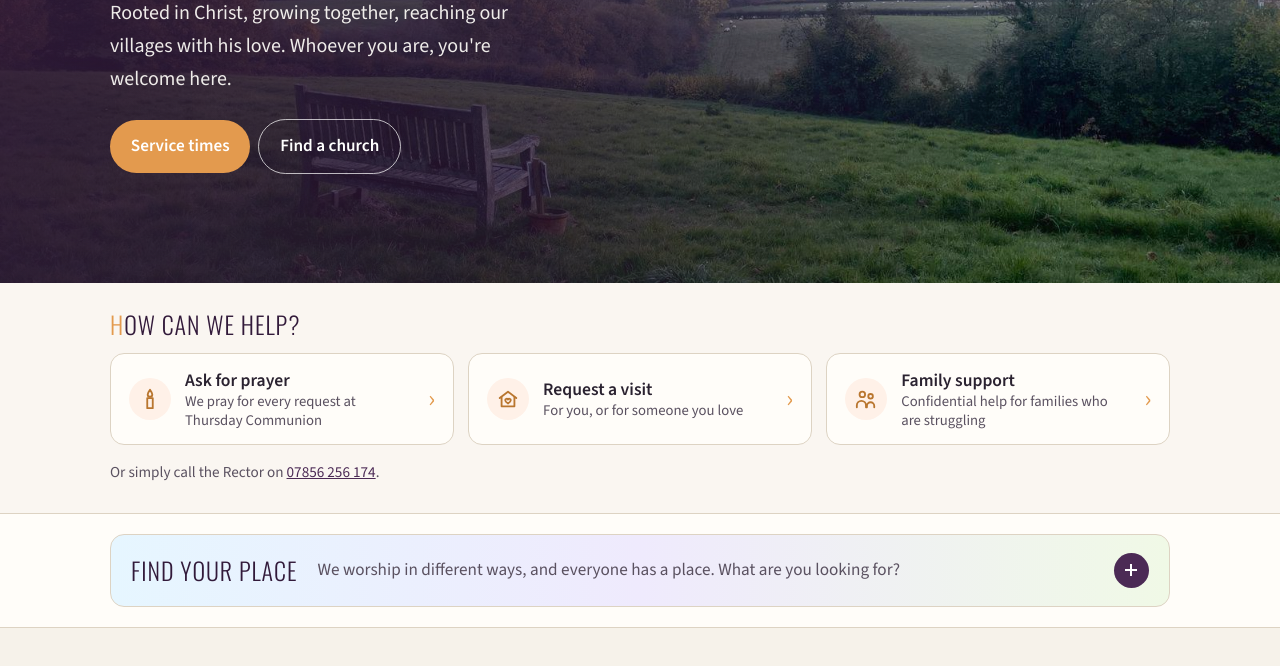
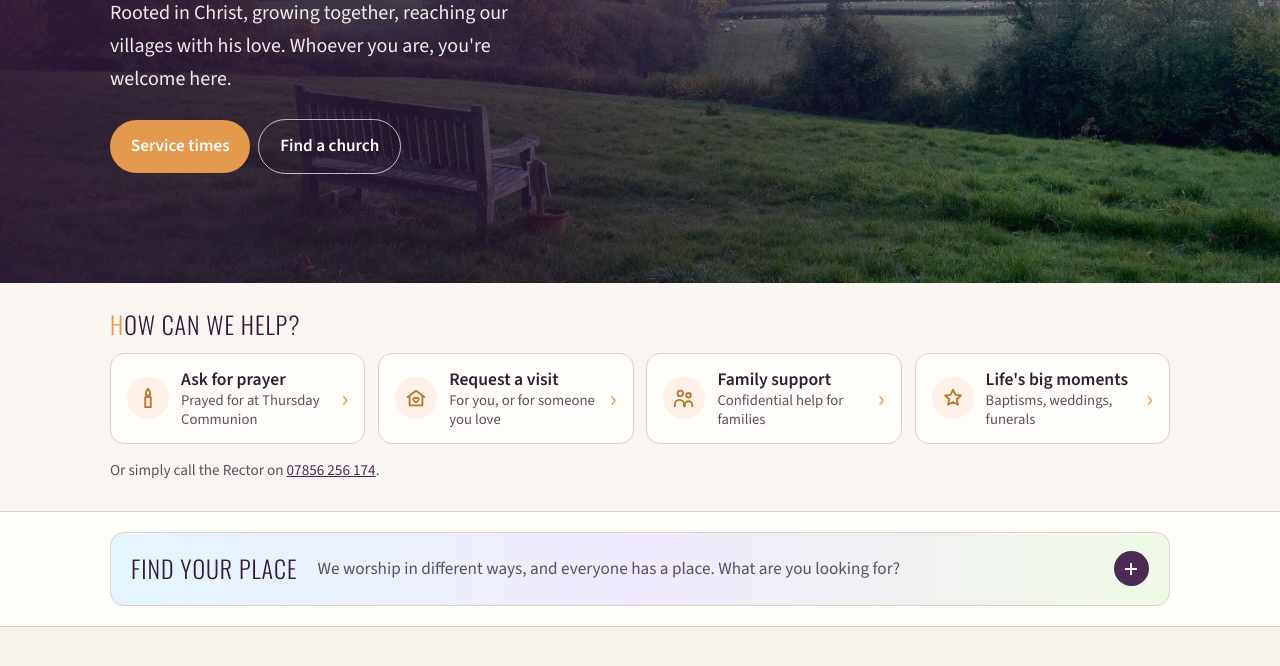
Before and after one commit to revthomaspelham-cloud/burwash-benefice, a plain HTML site: page docs/index.html in a window 1280 px wide. Shown: the part 418-1084 px from the top of the page. Drawn offline with nearby package versions, Linux system fonts and the light colour scheme.

Commit message:
Help strip: add 'Life's big moments' tile linking to the home page section
Co-Authored-By: Claude Opus 5.5 <noreply@anthropic.com>
Claude-Session: https://claude.ai/code/session_01Uvf1CTbCn86qdiZs1vFMeJ

```diff
--- a/docs/index.html
+++ b/docs/index.html
@@ -45,9 +45,10 @@
   <div class="wrap">
     <h2 id="help-title" class="help-title">How can we help?</h2>
     <div class="help-grid">
-      <a class="help-tile" href="prayer.html"><span class="icon"><svg viewBox="0 0 24 24" fill="none" stroke="currentColor" stroke-width="2" stroke-linecap="round" stroke-linejoin="round"><path d="M12 2c1.5 2 2.5 3.4 2.5 5a2.5 2.5 0 0 1-5 0C9.5 5.4 10.5 4 12 2z"/><path d="M9 11h6v11H9z"/></svg></span><span class="txt"><strong>Ask for prayer</strong><span>We pray for every request at Thursday Communion</span></span></a>
+      <a class="help-tile" href="prayer.html"><span class="icon"><svg viewBox="0 0 24 24" fill="none" stroke="currentColor" stroke-width="2" stroke-linecap="round" stroke-linejoin="round"><path d="M12 2c1.5 2 2.5 3.4 2.5 5a2.5 2.5 0 0 1-5 0C9.5 5.4 10.5 4 12 2z"/><path d="M9 11h6v11H9z"/></svg></span><span class="txt"><strong>Ask for prayer</strong><span>Prayed for at Thursday Communion</span></span></a>
       <a class="help-tile" href="get-involved.html#pastoral"><span class="icon"><svg viewBox="0 0 24 24" fill="none" stroke="currentColor" stroke-width="2" stroke-linecap="round" stroke-linejoin="round"><path d="M3 11l9-7 9 7"/><path d="M5 10v10h14V10"/><path d="M12 17s-3-1.8-3-3.6A1.6 1.6 0 0 1 12 12.5a1.6 1.6 0 0 1 3 .9c0 1.8-3 3.6-3 3.6z"/></svg></span><span class="txt"><strong>Request a visit</strong><span>For you, or for someone you love</span></span></a>
-      <a class="help-tile" href="family-support.html"><span class="icon"><svg viewBox="0 0 24 24" fill="none" stroke="currentColor" stroke-width="2" stroke-linecap="round" stroke-linejoin="round"><circle cx="8" cy="7" r="3"/><circle cx="17" cy="9" r="2.5"/><path d="M2 21v-2a5 5 0 0 1 10 0v2M13 21v-1.5a4 4 0 0 1 8 0V21"/></svg></span><span class="txt"><strong>Family support</strong><span>Confidential help for families who are struggling</span></span></a>
+      <a class="help-tile" href="family-support.html"><span class="icon"><svg viewBox="0 0 24 24" fill="none" stroke="currentColor" stroke-width="2" stroke-linecap="round" stroke-linejoin="round"><circle cx="8" cy="7" r="3"/><circle cx="17" cy="9" r="2.5"/><path d="M2 21v-2a5 5 0 0 1 10 0v2M13 21v-1.5a4 4 0 0 1 8 0V21"/></svg></span><span class="txt"><strong>Family support</strong><span>Confidential help for families</span></span></a>
+      <a class="help-tile" href="#big-moments"><span class="icon"><svg viewBox="0 0 24 24" fill="none" stroke="currentColor" stroke-width="2" stroke-linecap="round" stroke-linejoin="round"><path d="M12 3l2.6 5.6 6 .7-4.5 4.1 1.2 6L12 16.4 6.7 19.4l1.2-6L3.4 9.3l6-.7z"/></svg></span><span class="txt"><strong>Life's big moments</strong><span>Baptisms, weddings, funerals</span></span></a>
     </div>
     <p class="help-foot">Or simply call the Rector on <a href="tel:+447856256174">07856 256 174</a>.</p>
   </div>
@@ -137,7 +138,7 @@
 
 <section class="block">
   <div class="wrap grid-2">
-    <div>
+    <div id="big-moments">
       <h2>Life's big moments</h2>
       <p>We'd be glad to help you mark the important moments of life in one of our churches.</p>
       <div class="feature"><div class="icon"><svg viewBox="0 0 24 24" fill="none" stroke="currentColor" stroke-width="2"><path d="M12 3c3 4 5 6.5 5 9.5a5 5 0 0 1-10 0C7 9.5 9 7 12 3z"/></svg></div><div><h3><a href="baptism.html">Baptism &amp; confirmation</a></h3><p>Welcoming a child, or yourself, into the family of the Church.</p></div></div>
--- a/docs/style.css
+++ b/docs/style.css
@@ -271,8 +271,8 @@ a.inv:hover{box-shadow:0 10px 24px rgba(50,26,58,.1);color:var(--ink)}
 /* Home: "How can we help?" strip */
 .help-strip{background:#faf6f1;border-bottom:1px solid var(--line);padding:1.75rem 0}
 .help-title{font-size:1.5rem;margin:0 0 1rem}
-.help-grid{display:grid;grid-template-columns:repeat(auto-fit,minmax(250px,1fr));gap:.9rem}
-.help-tile{display:flex;align-items:center;gap:.9rem;background:var(--white);border:1px solid var(--line);border-radius:var(--radius);padding:.9rem 1.1rem;text-decoration:none;color:var(--ink);transition:transform .15s,box-shadow .15s}
+.help-grid{display:grid;grid-template-columns:repeat(auto-fit,minmax(240px,1fr));gap:.8rem}
+.help-tile{display:flex;align-items:center;gap:.75rem;background:var(--white);border:1px solid var(--line);border-radius:var(--radius);padding:.85rem 1rem;text-decoration:none;color:var(--ink);transition:transform .15s,box-shadow .15s}
 .help-tile:hover{transform:translateY(-2px);box-shadow:0 10px 24px rgba(50,26,58,.1);color:var(--ink)}
 .help-tile .icon{flex:none;width:42px;height:42px;border-radius:50%;background:var(--stone-2);color:var(--plum);display:flex;align-items:center;justify-content:center}
 .help-tile .icon svg{width:22px;height:22px}
@@ -297,3 +297,4 @@ a.inv:hover{box-shadow:0 10px 24px rgba(50,26,58,.1);color:var(--ink)}
 .site-form button{justify-self:start;border:0;cursor:pointer;font:inherit}
 .form-msg{padding:1rem 1.25rem;border-radius:var(--radius);background:var(--white);border:1px solid var(--line);border-left:4px solid var(--gold)}
 .form-error{color:#9b2c2c;font-weight:600;margin:0}
+#big-moments{scroll-margin-top:110px}
--- a/src/style.css
+++ b/src/style.css
@@ -271,8 +271,8 @@ a.inv:hover{box-shadow:0 10px 24px rgba(50,26,58,.1);color:var(--ink)}
 /* Home: "How can we help?" strip */
 .help-strip{background:#faf6f1;border-bottom:1px solid var(--line);padding:1.75rem 0}
 .help-title{font-size:1.5rem;margin:0 0 1rem}
-.help-grid{display:grid;grid-template-columns:repeat(auto-fit,minmax(250px,1fr));gap:.9rem}
-.help-tile{display:flex;align-items:center;gap:.9rem;background:var(--white);border:1px solid var(--line);border-radius:var(--radius);padding:.9rem 1.1rem;text-decoration:none;color:var(--ink);transition:transform .15s,box-shadow .15s}
+.help-grid{display:grid;grid-template-columns:repeat(auto-fit,minmax(240px,1fr));gap:.8rem}
+.help-tile{display:flex;align-items:center;gap:.75rem;background:var(--white);border:1px solid var(--line);border-radius:var(--radius);padding:.85rem 1rem;text-decoration:none;color:var(--ink);transition:transform .15s,box-shadow .15s}
 .help-tile:hover{transform:translateY(-2px);box-shadow:0 10px 24px rgba(50,26,58,.1);color:var(--ink)}
 .help-tile .icon{flex:none;width:42px;height:42px;border-radius:50%;background:var(--stone-2);color:var(--plum);display:flex;align-items:center;justify-content:center}
 .help-tile .icon svg{width:22px;height:22px}
@@ -297,3 +297,4 @@ a.inv:hover{box-shadow:0 10px 24px rgba(50,26,58,.1);color:var(--ink)}
 .site-form button{justify-self:start;border:0;cursor:pointer;font:inherit}
 .form-msg{padding:1rem 1.25rem;border-radius:var(--radius);background:var(--white);border:1px solid var(--line);border-left:4px solid var(--gold)}
 .form-error{color:#9b2c2c;font-weight:600;margin:0}
+#big-moments{scroll-margin-top:110px}
```
Also changed, not shown: src/pages/index.html (+4 -3 lines).
